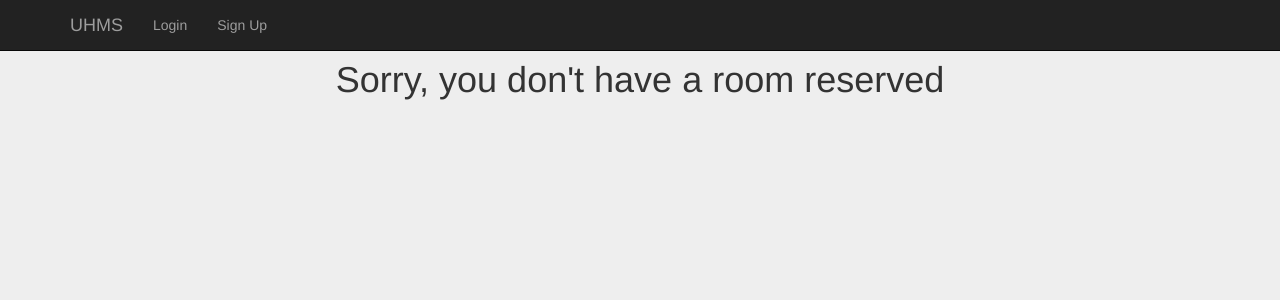
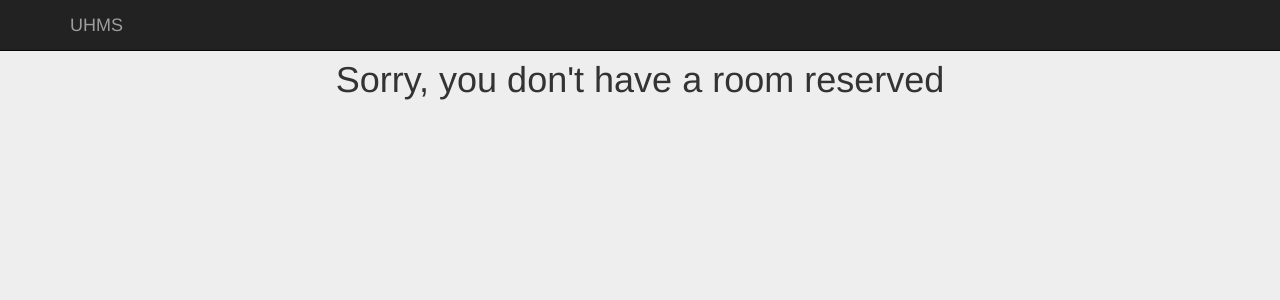
Before and after one commit to OmarRa15/UPMHMS, a Flask app: page /leave_room in a window 1280 px wide. Shown: the top 300 px of the page. Run offline with Flask 2, Linux system fonts and the light colour scheme; the visitor is signed in with stand-in values (Sample User, id 1); data comes from the database, SQL or seed files in the repository; data that the repository does not hold is empty; some libraries are stand-ins or nearby versions.

Commit message:
some improvements on the front end

```diff
--- a/templates/admin-dashboard.html
+++ b/templates/admin-dashboard.html
@@ -59,7 +59,7 @@ Admin Dashboard
                        <li>
                            <a href="{{ url_for('add_student') }}">
                                <span class="las la-chart-pie2"></span>
-                               add a New Student Account
+                               &nbsp&nbsp add a New Student Account
                            </a>
                        </li>
                    </ul>
--- a/templates/messagePage.html
+++ b/templates/messagePage.html
@@ -14,7 +14,8 @@ Message
     <nav class="navbar navbar-inverse navbar-fixed-top">
       <div class="container">
         <div class="navbar-header">
-          <button type="button" class="navbar-toggle collapsed" data-toggle="collapse" data-target="#navbar" aria-expanded="false" aria-controls="navbar">
+            <button type="button" class="navbar-toggle collapsed" data-toggle="collapse" data-target="#navbar"
+                    aria-expanded="false" aria-controls="navbar">
                 <span class="sr-only">Toggle navigation</span>
                 <span class="icon-bar"></span>
                 <span class="icon-bar"></span>
@@ -24,8 +25,8 @@ Message
         </div>
           <div id="navbar" class="collapse navbar-collapse">
               <ul class="nav navbar-nav">
-            <li ><a href="{{ url_for('login') }}">Login</a></li>
-            <li><a href="{{ url_for('signup') }}">Sign Up</a></li>
+                  {#            <li ><a href="{{ url_for('login') }}">Login</a></li>#}
+                  {#            <li><a href="{{ url_for('signup') }}">Sign Up</a></li>#}
               </ul>
           </div><!--/.nav-collapse -->
       </div>
```
Also changed, not shown: templates/login.html (+4 -4 lines). Lines whose indentation alone changed are shown as unchanged.
